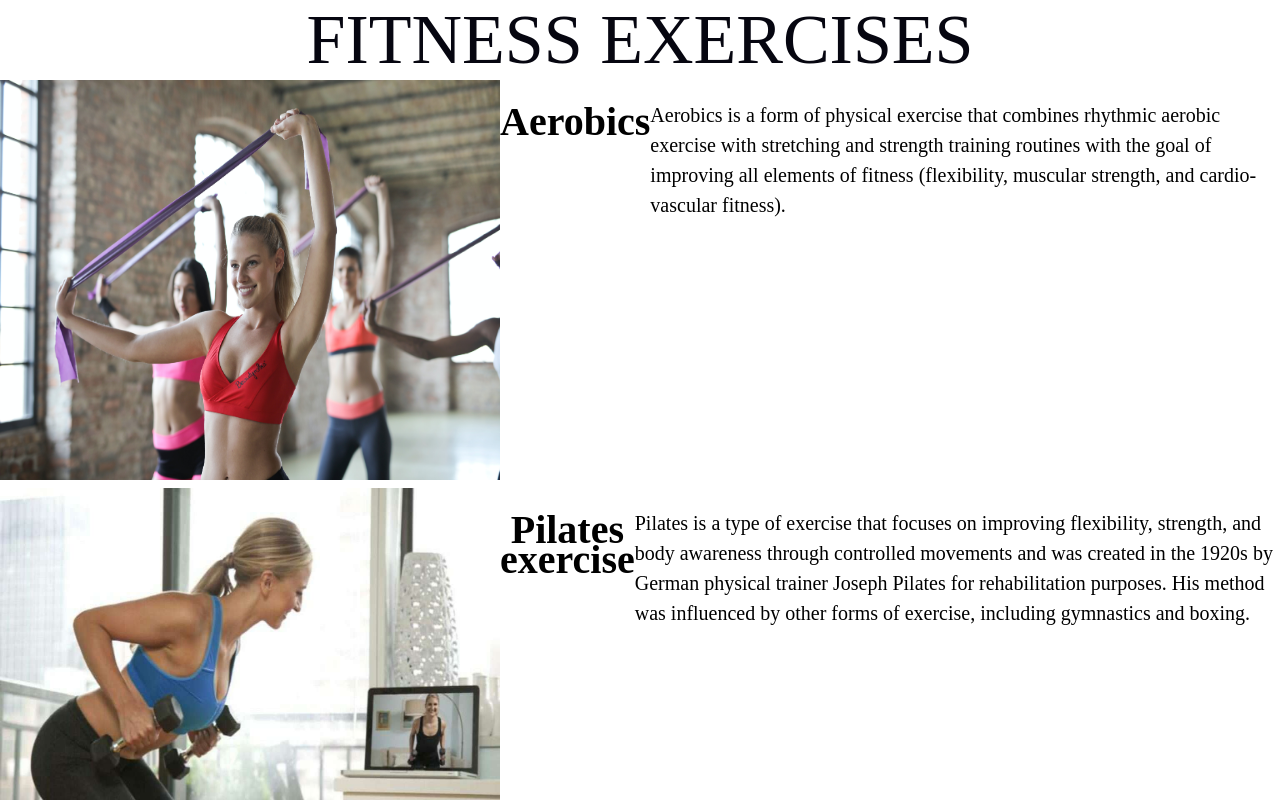
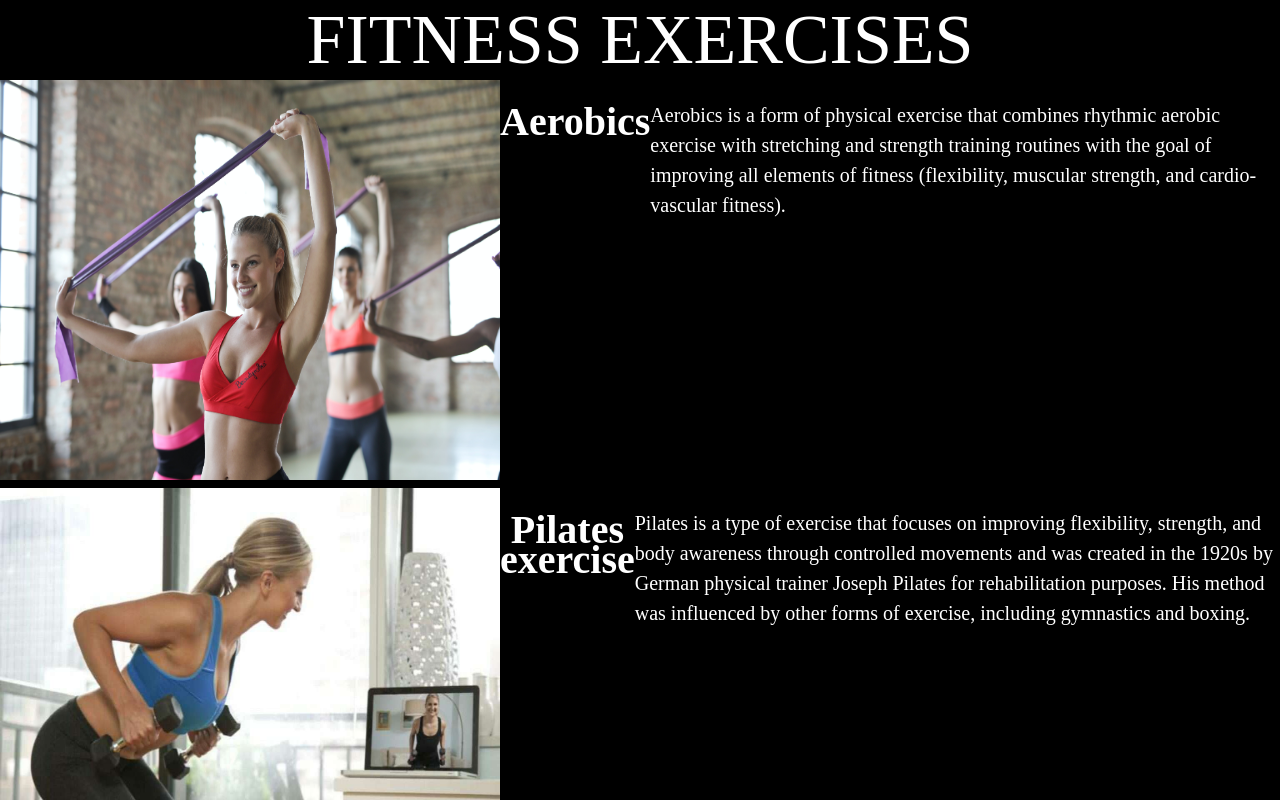
Before and after one commit to Eddahkarambu/Fitness-web-app, a React (Create React App) app: page /Services in a window 1280 px wide. Shown: the top 800 px of the page. Built offline with nearby package versions, Linux system fonts and the light colour scheme.

Commit message:
change background color

```diff
--- a/src/Components/Services.css
+++ b/src/Components/Services.css
@@ -1,70 +1,14 @@
-/* .signup {
-    background-color: white;
-    }
-
-    form {
-        border:3px solid skyblue;
-        font-size: 20px;
-        flex: 1;
-        display: flex;
-        align-items: center;
-        flex-direction: column;
-        }
- h1{
-    text-align: center;
- }
-
-  .Allcontent{
-    margin-top: 30px;
-  }
-  .newdiv{
-    display: flex;
-    width: 70%;
-    margin: auto;
-    flex: 1;
-
-  }
-  .head{
-    background-color: rgb(49, 101, 150);
-    color: white;
-    font-size: 20px;
-    flex: 1;
-    padding-top: 100px;
-  }
-  .head p{
-    word-wrap: break-word;
-
-  }
-  input {
-    padding: 15px;
-    display: inline-block;
-    border: none;
-    background: #f1f1f1;
-  }
-
-  button{
-    color: white;
-    padding: 15px 30px;
-    text-align: center;
-    background-color:rgb(49, 101, 150);
-    border: none;
-    font-size: 16px;
-    border-radius: 12px;
-    margin: 1rem;
-
-  }
-  .paragraph{
-    width: 60%;
-    margin: auto;
-    text-align: center;
-  } */
-
   .service{
     display: flex;
+    color:white;
+
   }
 
   .fitnessheader{
     text-align: center;
     font-size: 70px;
-    color: rgb(6, 6, 16);
+    color: white;
   }
+  .Serve{
+    background-color: black;
+  }
--- a/src/Components/Services.js
+++ b/src/Components/Services.js
@@ -6,7 +6,7 @@ import nutrition from "../Images/nutrition.jpg";
 import online from "../Images/online.jpg";
 function Services() {
   return (
-    <div>
+    <div className="Serve">
       {" "}
       <div className="fitnessheader">FITNESS EXERCISES</div>
       <div className="service">
```
